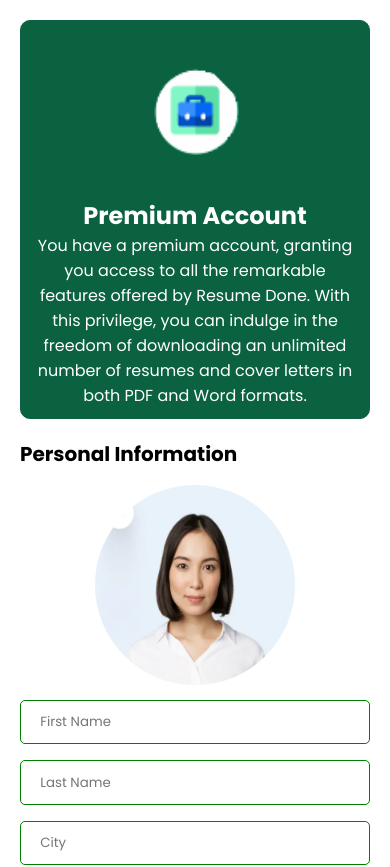
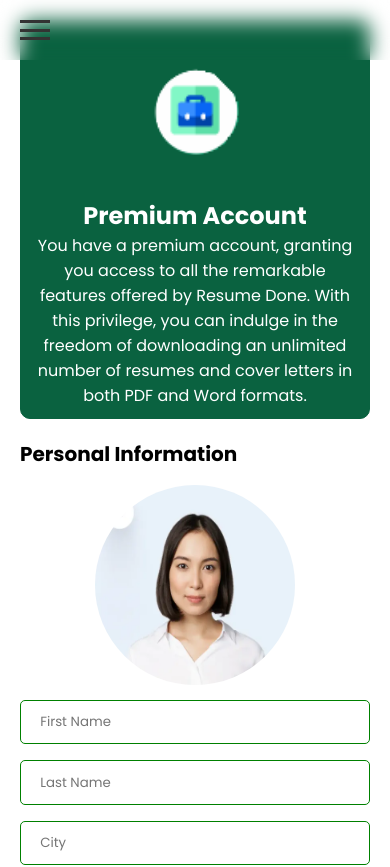
Before and after one commit to keval-parmar-030902/Project-TSC-Next, a Next.js app in the folder next-app/: page /contectUs in a window 390 px wide. Shown: the top 867 px of the page. Built offline with nearby package versions, Linux system fonts and the light colour scheme.

Commit message:
hamburger done

```diff
--- a/next-app/src/app/contectUs/page.module.css
+++ b/next-app/src/app/contectUs/page.module.css
@@ -1,13 +1,14 @@
 .main{
     display: flex;
     flex-direction: row;
+    position: relative;
+}
 
+.toggle{
+    position: absolute;
+    top: 0;
 }
-@media (max-width: 426px) {
-   .side{
-    display: none;
-   }
-}
+
 .contactus{
    display: flex;
    flex-direction: column;
@@ -26,3 +27,10 @@
     align-items: center;
     flex-wrap: wrap-reverse;
 }
+
+@media (max-width: 426px) {
+    .side{
+     display: none;
+     position: absolute;
+    }
+ }
--- a/next-app/src/app/contectUs/page.tsx
+++ b/next-app/src/app/contectUs/page.tsx
@@ -8,12 +8,17 @@
 import SidePanel from "@/components/SidePanel";
 interface Props { }
 import Footer from "@/components/footer"
+import HamburgerMenu from "@/common/hamburger";
 
 interface Props { }
 
 const Contectus = (props: Props) => {
   return (
     <>
+
+      <div className={Style.main}>
+        <HamburgerMenu />
+        <div className={Style.toggle}>
           <div className={Style.main}>
             <div className={Style.side}>
               <SidePanel />
@@ -34,6 +39,8 @@
               <Footer />
             </div>
           </div>
+        </div>
+      </div>
     </>
 
   );
--- /dev/null
+++ b/next-app/src/common/hamburger/hamburger.module.css
@@ -0,0 +1,52 @@
+.hamburgermenu {
+    position: relative;
+    display: none;
+
+    opacity: 100;
+    width: 100%;
+  }
+
+  .hamburgermenu:active {
+    background-color: none;
+  }
+
+  .hamburgericon {
+    width: 30px;
+    height: 20px;
+    cursor: pointer;
+    display: flex;
+    flex-direction: column;
+    justify-content: space-between;
+
+
+  }
+
+  .line {
+    width: 100%;
+    height: 3px;
+    background-color: #333;
+  }
+
+  .menu {
+    position:absolute;
+    top: 0;
+    left: 0;
+
+    width: 200px;
+    padding: 20px;
+    display: none;
+
+  }
+
+  .menuopen {
+    display: block;
+  }
+  @media (max-width: 426px) {
+    .hamburgermenu {
+        position: relative;
+        z-index: 1000;
+        display: block;
+       padding: 20px 0 20px 20px;
+       backdrop-filter: blur(10px);
+      }
+    }
--- /dev/null
+++ b/next-app/src/common/hamburger/index.tsx
@@ -0,0 +1,27 @@
+"use client";
+import React, { useState } from 'react';
+import styles from './hamburger.module.css';
+import SidePanel from '@/components/SidePanel';
+
+const HamburgerMenu = () => {
+    const [isOpen, setIsOpen] = useState(false);
+
+    const toggleMenu = () => {
+        setIsOpen(!isOpen);
+    };
+
+    return (
+        <div className={styles.hamburgermenu}>
+            <div className={isOpen ? styles.menuopen : styles.hamburgericon} onClick={toggleMenu}>
+                <div className={styles.line}></div>
+                <div className={styles.line}></div>
+                <div className={styles.line}></div>
+            </div>
+            <div className={isOpen ? styles.menuopen : styles.menu}>
+                <SidePanel />
+            </div>
+        </div >
+    );
+};
+
+export default HamburgerMenu;
--- a/next-app/src/components/SidePanel/sidePanel.module.css
+++ b/next-app/src/components/SidePanel/sidePanel.module.css
@@ -4,7 +4,7 @@
     flex-wrap: wrap;
     margin: 20px;
     width: 30vh;
-    border-right: 1px solid gray;
+    /* border-right: 1px solid gray; */
     height: 100%;
 
   }
```
Also changed, not shown: next-app/src/common/use-toggle-state.tsx (added, +46 -0 lines). Lines whose indentation alone changed are shown as unchanged.
